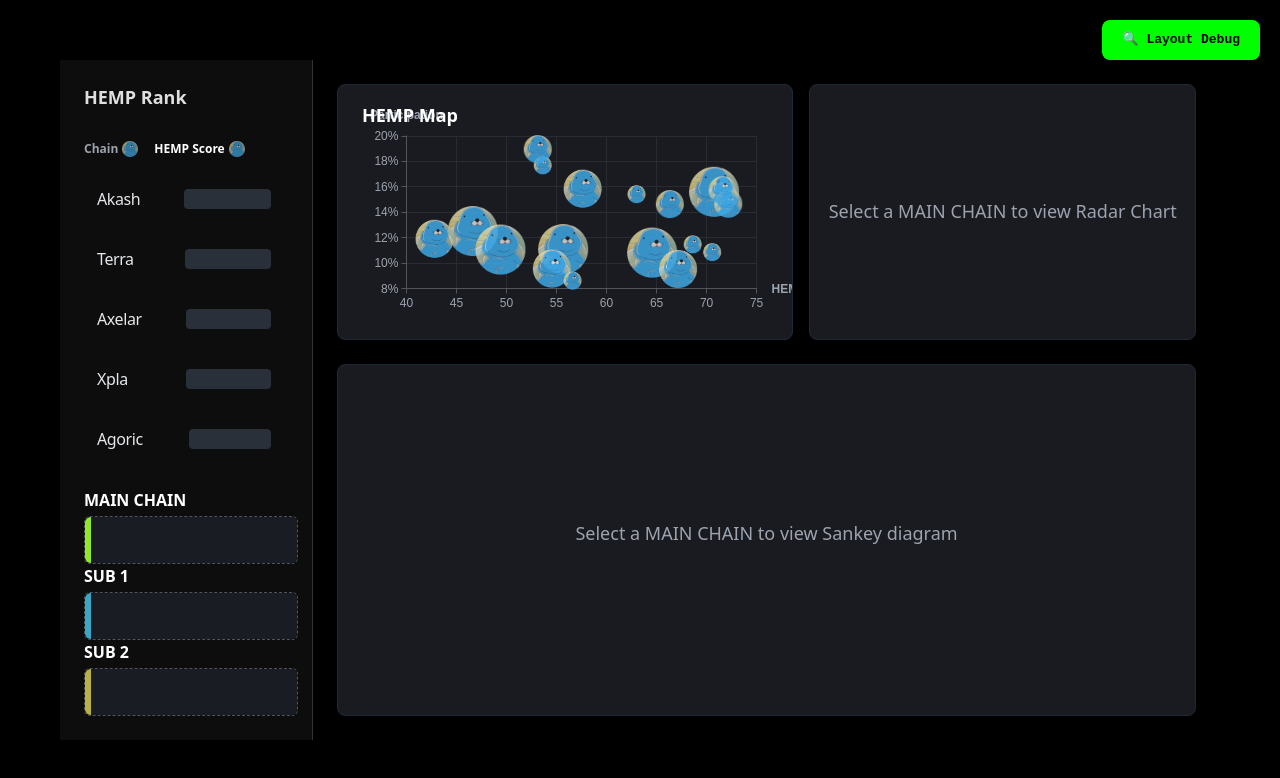
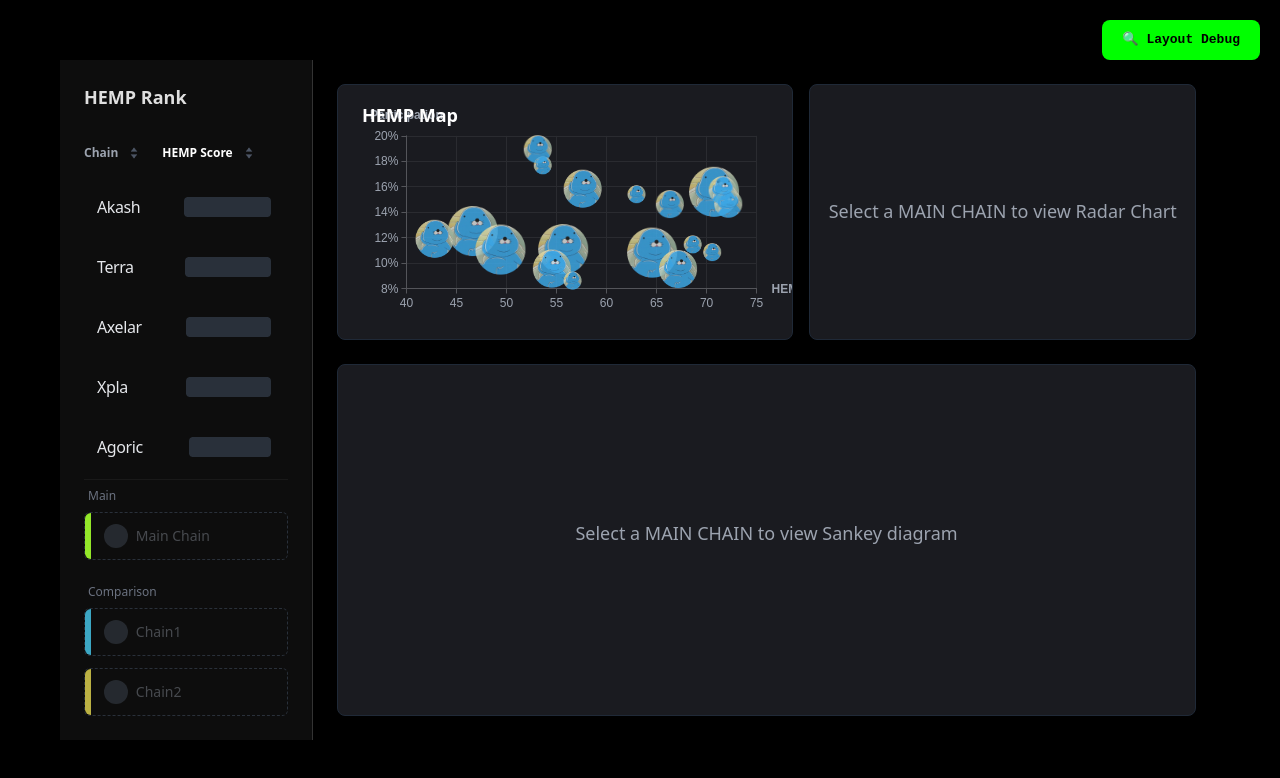
Before and after one commit to nhsngyn/HEMP, a React (Vite) app: page / in a window 1280 px wide. Shown: the top 778 px of the page. Built offline with nearby package versions, Linux system fonts and the light colour scheme; a web font is replaced by a local one.

Commit message:
슬롯 박스 디자인 적용 및 반응형 구현

```diff
--- a/src/components/ranking/DroppableSlot.jsx
+++ b/src/components/ranking/DroppableSlot.jsx
@@ -2,7 +2,7 @@
 import { useDroppable } from "@dnd-kit/core";
 import useChainStore from "../../store/useChainStore";
 
-const DroppableSlot = ({ id, title, color, selectedChainId, onClear }) => {
+const DroppableSlot = ({ id, color, selectedChainId, onClear, placeholderText }) => {
   const { setNodeRef, isOver } = useDroppable({ id });
   const { allChains } = useChainStore();
 
@@ -12,87 +12,63 @@
   const logoUrl = selectedChain?.logoUrl || "/logos/chainImg.png";
   const chainName = selectedChain?.name;
 
-  const LOGO_SIZE = '29.75px';
-  const LOGO_NAME_GAP = '7.44px';
-  const INNER_PADDING_VERTICAL = '11.158px';
+  // 스타일 상수 (사용자분 기존 코드 값 유지)
+  const LOGO_SIZE = '24px'; // 로고 크기 살짝 조정 (박스 높이에 맞춤)
   const INNER_PADDING_LEFT = '13.017px';
   const INNER_PADDING_RIGHT = '11.158px';
 
-  // X 버튼 클릭 핸들러
   const handleClear = (e) => {
     e.stopPropagation();
     onClear();
   };
 
-  const nameClasses = "text-gray-100 font-semibold leading-normal tracking-[-0.344px]";
-  const nameStyle = { fontSize: '17.213px' };
-
   return (
-    // 전체 컨테이너: Title + Slot Box
-    <div className="flex flex-col gap-1 w-[214px]">
-
-      {/* SLOT LABEL (Title) */}
-      <span className="text-white text-base font-semibold">
-        {title}
-      </span>
-
-      {/* SLOT BOX (Droppable Area) */}
+    // Title은 부모에서 처리하므로 여기선 제거
     <div
       ref={setNodeRef}
       className={`
         flex items-center
-          w-[214px] h-[48px]
+        w-full h-[48px]
         rounded-[5.744px]
         transition-all
         bg-transparent
+        ${isOver ? "ring-1 ring-gray-500 bg-gray-800/50" : ""}
       `}
       style={{
-          // 기본 테두리: dashed gray500 (#4C5564). 선택 시 솔리드 컬러
-          border: isSelected ? `1px solid ${color}` : `1px dashed #4C5564`,
+        // 선택되면 투명 테두리(혹은 스타일링), 아니면 점선 테두리
+        border: isSelected ? '1px solid #29303A' : `1px dashed #29303A`,
+        backgroundColor: isSelected ? '#191C23' : 'transparent',
       }}
     >
-        {/* 1. 하이라이트 선 (Left Edge Bar) */}
+      {/* 1. 하이라이트 선 (Left Edge Bar - 기존 디자인 유지) */}
       <div
         className="flex-shrink-0 self-stretch"
         style={{
           width: '5.772px',
           backgroundColor: color,
           borderRadius: '5.744px 0 0 5.744px',
-
         }}
       ></div>
 
-        {/* 2. 슬롯 프레임 (Inner Content Area) */}
+      {/* 2. 슬롯 내부 콘텐츠 (Inner Content Area) */}
       <div
-          className={`
-            flex items-center flex-1 self-stretch relative h-full
-            bg-[#191C23] // var(--gray800)
-            rounded-[0_4.744px_4.744px_0]
-          `}
+        className="flex items-center flex-1 self-stretch relative h-full"
         style={{
-            paddingTop: INNER_PADDING_VERTICAL,
-            paddingBottom: INNER_PADDING_VERTICAL,
           paddingLeft: INNER_PADDING_LEFT,
           paddingRight: INNER_PADDING_RIGHT,
         }}
       >
-          {/* CONTENT (Selected Chain or Placeholder) */}
         {selectedChain ? (
+          /* [상태 1] 체인이 선택되었을 때 */
           <div className="flex items-center w-full justify-between">
-                {/* 로고 & 이름 그룹 */}
-                <div className="flex items-center flex-shrink-0" style={{ gap: LOGO_NAME_GAP }}>
-                    {/* 원형 체인 로고 */}
+              <div className="flex items-center gap-2">
                   <img
                       src={logoUrl}
                       alt={`${chainName} logo`}
-                        className="rounded-full flex-shrink-0"
+                      className="rounded-full flex-shrink-0 bg-white"
                       style={{ width: LOGO_SIZE, height: LOGO_SIZE }}
                   />
-                    {/* 체인 이름 */}
-                    <span
-                        className={nameClasses}
-                        style={nameStyle}
-                    >
+                  <span className="text-gray-100 font-semibold text-[15px] truncate">
                       {chainName}
                   </span>
               </div>
@@ -104,9 +80,17 @@
               </button>
           </div>
         ) : (
-          null
+          /* [상태 2] 빈 슬롯일 때 (Placeholder 추가) */
+          <div className="flex items-center gap-2 w-full opacity-40">
+             <div
+                className="rounded-full bg-gray-600 flex-shrink-0"
+                style={{ width: LOGO_SIZE, height: LOGO_SIZE }}
+              ></div>
+              <span className="text-gray-400 text-sm font-medium truncate">
+                {placeholderText || "Select Chain"}
+              </span>
+          </div>
         )}
-        </div>
       </div>
     </div>
   );
--- a/src/components/ranking/RankingChart.jsx
+++ b/src/components/ranking/RankingChart.jsx
@@ -9,16 +9,14 @@
 import { createPortal } from "react-dom";
 
 import useChainStore from "../../store/useChainStore";
-// useChainSelection 훅을 가져오기
 import useChainSelection from "../../hooks/useChainSelection";
 import { COLORS } from "../../constants/colors";
 
 import DraggableChain from "./DraggableChain";
-import DroppableSlot from "./DroppableSlot";
+import DroppableSlot from "./DroppableSlot"; // 아래 2번 코드로 저장된 파일
 import DroppableListArea from "./DroppableListArea";
 
 const RankingChart = () => {
-  // DND 처리에 필요한 함수만 useChainStore에서 가져오기
   const {
     allChains,
     applySelection,
@@ -26,7 +24,6 @@
     removeChainById,
   } = useChainStore();
 
-  // 선택 로직 관련 모든 상태와 함수는 useChainSelection에서 가져오기
   const {
     selectChain,
     getSelectionInfo,
@@ -51,7 +48,6 @@
   );
 
   const activeChain = allChains.find((c) => c.id === activeId);
-
   const selectedIds = [selectedMainId, selectedSubId1, selectedSubId2].filter(id => id !== null);
 
   const handleDragEnd = (event) => {
@@ -62,13 +58,10 @@
     const chainId = active.id;
     const target = over.id;
 
-    // 리스트 영역으로 드롭 → 슬롯 해제
     if (target === "ranking-list") {
       removeChainById(chainId);
       return;
     }
-
-    // 슬롯(main/sub1/sub2)으로 드롭
     applySelection(chainId, target);
   };
 
@@ -85,44 +78,23 @@
 
         {/* FILTER BUTTONS */}
         <div className="flex items-center gap-4 mb-4 shrink-0">
-          {/* Chain 정렬 */}
-          <button
-            className="flex items-center gap-1"
-            onClick={() => setSortType("name")}
-          >
-            <span
-              className={
-                sortType === "name"
-                  ? "text-white text-xs font-semibold leading-tight"
-                  : "text-gray-400 text-xs font-semibold leading-tight"
-              }
-            >
+          <button className="flex items-center gap-1" onClick={() => setSortType("name")}>
+            <span className={sortType === "name" ? "text-white text-xs font-semibold leading-tight" : "text-gray-400 text-xs font-semibold leading-tight"}>
               Chain
             </span>
-            <img src="/Icons/filter.png" className="w-4 h-4 opacity-70" alt="filter" />
+            <img src="/Icons/icn_sort_24.png" className="w-6 h-6" alt="filter" />
           </button>
 
-          {/* Score 정렬 */}
-          <button
-            className="flex items-center gap-1"
-            onClick={() => setSortType("score")}
-          >
-            <span
-
-              className={
-                sortType === "score"
-                  ? "text-white text-xs font-semibold leading-tight"
-                  : "text-gray-400 text-xs font-semibold leading-tight"
-              }
-            >
+          <button className="flex items-center gap-1" onClick={() => setSortType("score")}>
+            <span className={sortType === "score" ? "text-white text-xs font-semibold leading-tight" : "text-gray-400 text-xs font-semibold leading-tight"}>
               HEMP Score
             </span>
-            <img src="/Icons/filter.png" className="w-4 h-4 opacity-70" alt="filter" />
+            <img src="/Icons/icn_sort_24.png" className="w-6 h-6" alt="filter" />
           </button>
         </div>
 
         {/* LIST AREA */}
-        <div className="flex-1 min-h-0 overflow-y-auto">
+        <div className="flex-1 min-h-0 overflow-y-auto mb-4">
           <DroppableListArea>
             {sortedChains.map((chain) => {
               const isSelected = selectedIds.includes(chain.id);
@@ -132,8 +104,6 @@
                   chain={chain}
                   selectionInfo={getSelectionInfo(chain.id)}
                   isSelected={isSelected}
-                  // onClick에 selectChain 함수를 사용합니다.
-                  // selectChain 함수가 useChainStore의 applySelection(null)을 호출하여 스마트 셀렉션을 실행합니다.
                   onClick={() => selectChain(chain.id)}
                 />
               );
@@ -141,30 +111,48 @@
           </DroppableListArea>
         </div>
 
-        {/* SLOT AREA */}
-        <div className="mt-6 flex flex-col justify-between shrink-0">
+        {/* ========== SLOT AREA (수정됨) ========== */}
+        <div className="shrink-0 flex flex-col gap-6 pt-2 border-t border-white/5">
+
+          {/* 1. Main Section */}
+          <div>
+            <h3 className="text-gray-500 text-xs font-medium mb-2 pl-1">
+              Main
+            </h3>
             <DroppableSlot
               id="main"
-            title="MAIN CHAIN"
               color={COLORS.MAIN}
+              placeholderText="Main Chain"
               selectedChainId={selectedMainId}
               onClear={() => clearSlot("main")}
             />
+          </div>
+
+          {/* 2. Comparison Section */}
+          <div>
+            <h3 className="text-gray-500 text-xs font-medium mb-2 pl-1">
+              Comparison
+            </h3>
+            <div className="flex flex-col gap-3">
               <DroppableSlot
                 id="sub1"
-            title="SUB 1"
                 color={COLORS.SUB1}
+                placeholderText="Chain1"
                 selectedChainId={selectedSubId1}
                 onClear={() => clearSlot("sub1")}
               />
               <DroppableSlot
                 id="sub2"
-            title="SUB 2"
                 color={COLORS.SUB2}
+                placeholderText="Chain2"
                 selectedChainId={selectedSubId2}
                 onClear={() => clearSlot("sub2")}
               />
             </div>
+          </div>
+        </div>
+        {/* ======================================= */}
+
       </div>
 
       {/* DRAG OVERLAY */}
```
Also changed, not shown: public/Icons/icn_sort_24.png (added). Lines whose indentation alone changed are shown as unchanged.
